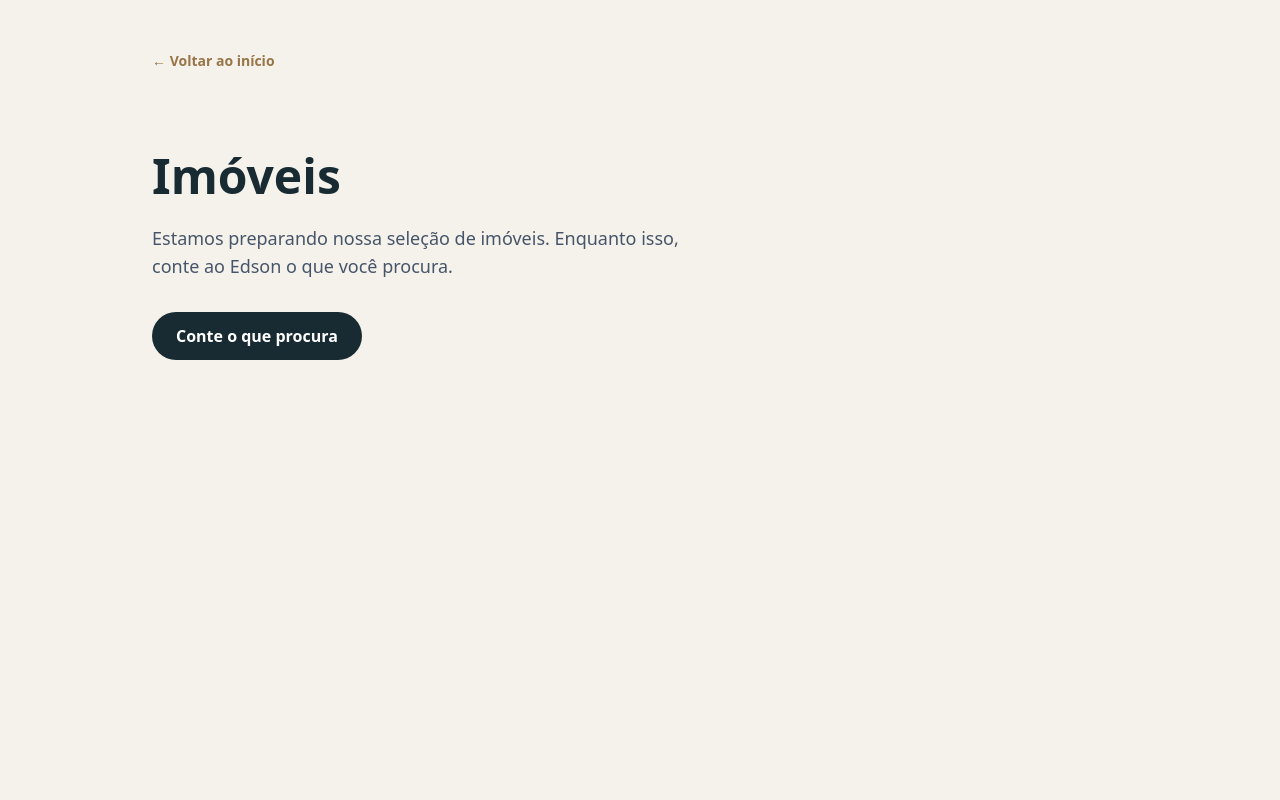
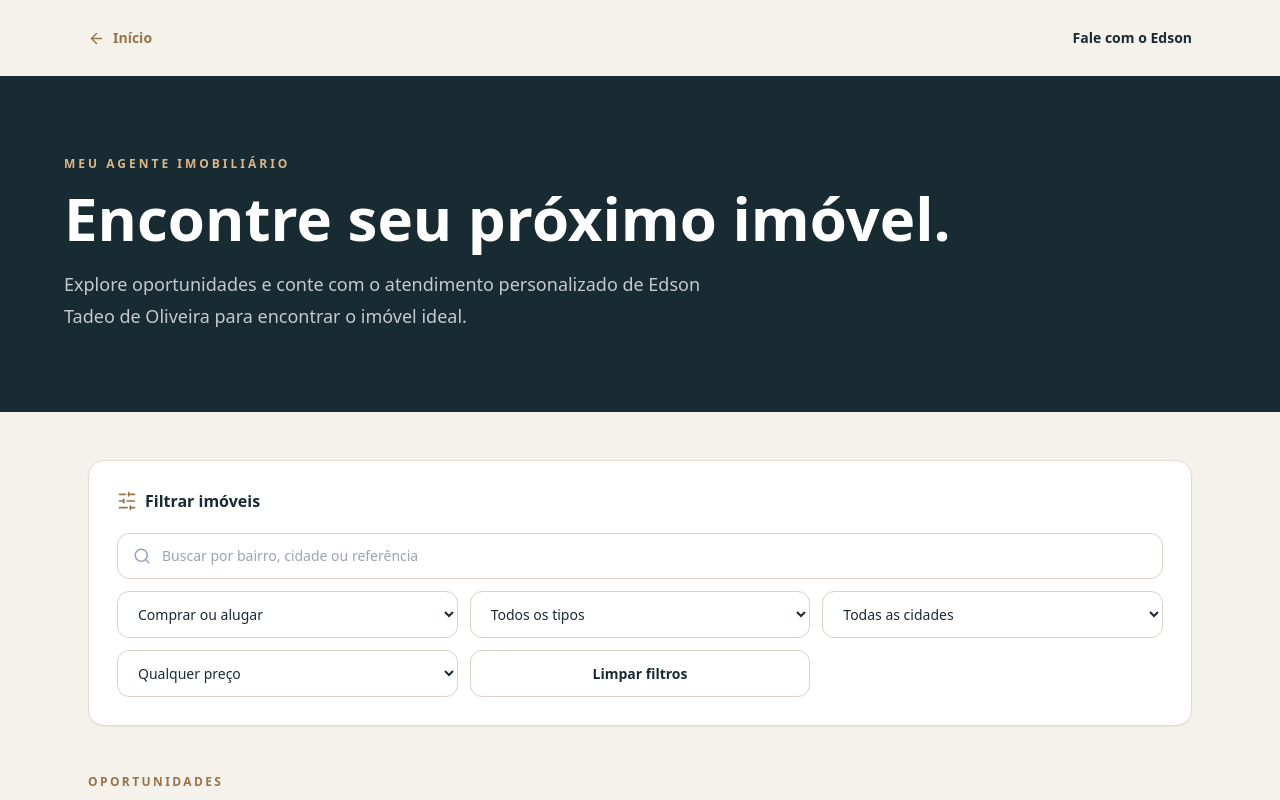
Before and after one commit to faustoho/meuagenteimobiliario, a Next.js app: page /imoveis in a window 1280 px wide. Shown: the top 800 px of the page. Built offline with nearby package versions, Linux system fonts and the light colour scheme.

Commit message:
feat: ativar vitrine na rota /imoveis

```diff
--- a/src/app/[slug]/page.tsx
+++ b/src/app/[slug]/page.tsx
@@ -1,6 +1,7 @@
 import Link from 'next/link';
 import { notFound } from 'next/navigation';
 import LeadForm from '../components/LeadForm';
+import Vitrine from '../components/Vitrine';
 
 const pages = ['imoveis', 'quero-comprar', 'quero-vender', 'contato'] as const;
 export function generateStaticParams() { return pages.map(slug => ({ slug })); }
@@ -8,10 +9,5 @@ export default async function Page({ params }: { params: Promise<{ slug: string
   const { slug } = await params;
   if (!pages.includes(slug as typeof pages[number])) notFound();
   if (slug === 'quero-comprar' || slug === 'quero-vender' || slug === 'contato') return <LeadForm kind={slug} />;
-  return <main className="mx-auto min-h-screen max-w-5xl px-6 py-12">
-    <Link href="/" className="text-sm font-semibold text-[#987447]">← Voltar ao início</Link>
-    <h1 className="mt-20 text-5xl font-semibold">Imóveis</h1>
-    <p className="mt-6 max-w-xl text-lg text-slate-600">Estamos preparando nossa seleção de imóveis. Enquanto isso, conte ao Edson o que você procura.</p>
-    <Link href="/quero-comprar" className="mt-8 inline-flex rounded-full bg-ink px-6 py-3 font-semibold text-white">Conte o que procura</Link>
-  </main>;
+  return <Vitrine />;
 }
```
